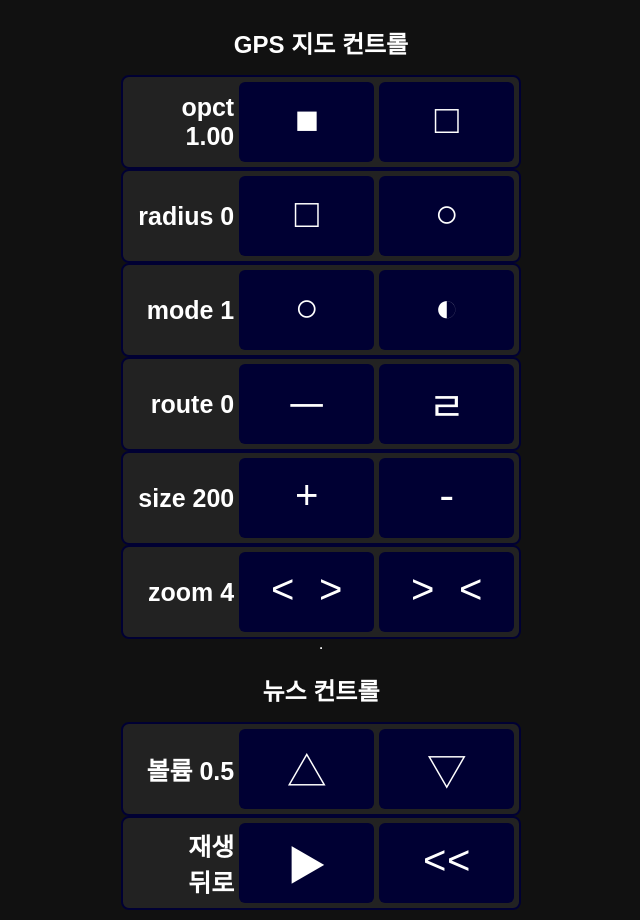
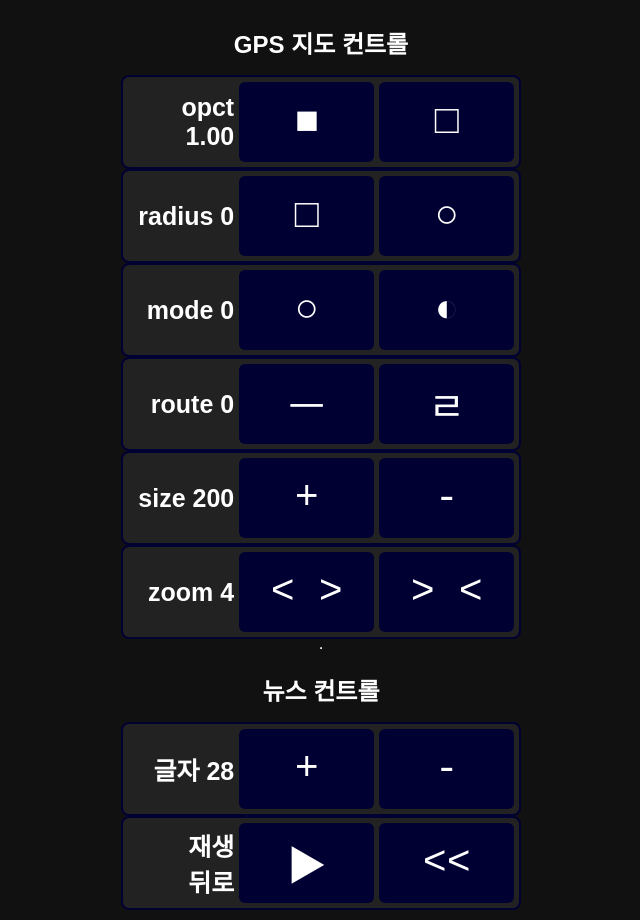
Before and after one commit to jhgolive/test6, a plain HTML site: page index.html in a window 1280 px wide. Shown: the whole page, without its empty margins (319-959 px from the left). Drawn offline with Linux system fonts and the light colour scheme; no server answers.

Commit message:
Update index.html

```diff
--- a/index.html
+++ b/index.html
@@ -164,7 +164,7 @@ function scheduleButtonUpload(newData) {
 }
 
 /* 모드 전환 */
-let modeIndex = 1;
+let modeIndex = 0;
 function toggleMode(isLeftButton) {
   if (isLeftButton) {
     if (modeIndex > 0) modeIndex--;
@@ -361,29 +361,24 @@ window.onload = function() {
 
 	addHoldEvent(document.getElementById("rewind-btn"), null, () => setControl({ back: -5 }));
 
-	// 볼륨 라벨 엘리먼트 가져오기
-	const volumeLabel = document.getElementById("volume-label");
+	// ------------------- 뉴스 글자 크기 조절 -------------------
+  let currentFontSize = 28; // 기본 글자 크기(px)
+  const fontSizeLabel = document.getElementById("volume-label"); // 기존 볼륨 라벨 사용
 
-	function updateVolumeLabel() {
-	  volumeLabel.textContent = currentVolume.toFixed(1);  // 0.0 형식
-	}
+  function updateFontSizeLabel() {
+	fontSizeLabel.textContent = currentFontSize;
+  }
 
-	function changeVolume(delta) {
-	  currentVolume = Math.min(1, Math.max(0, currentVolume + delta));
-	  currentVolume = Math.round(currentVolume * 10) / 10;  // 소수점 1자리 반올림
-	  setControl({ volume: currentVolume });
-	  updateVolumeLabel();  // ★ 볼륨값 실시간 표시
-	}
+  function changeFontSize(delta) {
+	currentFontSize = Math.min(70, Math.max(28, currentFontSize + delta));
+	updateFontSizeLabel();
+	setControl({ fontSize: currentFontSize });
+  }
 
-	// ✅ 볼륨 버튼에 hold 이벤트 적용
-	addHoldEvent(document.getElementById("vol-up"), 0.1, changeVolume);
-	addHoldEvent(document.getElementById("vol-down"), -0.1, changeVolume);
-
-	// 초기 라벨 표시
-	updateVolumeLabel();
-
-	// ✅ 초기 볼륨값 0.5를 Firebase에 업로드
-	setControl({ volume: currentVolume });
+  addHoldEvent(document.getElementById("vol-up"), 2, changeFontSize);   // 글자 키우기
+  addHoldEvent(document.getElementById("vol-down"), -2, changeFontSize); // 글자 줄이기
+  updateFontSizeLabel();
+  setControl({ fontSize: currentFontSize });
 };
 </script>
 </head>
@@ -404,7 +399,7 @@ window.onload = function() {
 </div>
 
 <div class="btn-row">
-  <div class="btn-label">mode <span id="mode-label">1</span></div>
+  <div class="btn-label">mode <span id="mode-label">0</span></div>
   <button id="dark-off">○</button>
   <button id="dark-on">◐</button>
 </div>
@@ -430,9 +425,9 @@ window.onload = function() {
 <hr>
 <div id="status-text">뉴스 컨트롤</div>
 <div class="btn-row">
-  <div class="btn-label">볼륨 <span id="volume-label">0.5</span></div>
-  <button id="vol-up">△</button>
-  <button id="vol-down">▽</button>
+  <div class="btn-label">글자 <span id="volume-label">28</span></div>
+  <button id="vol-up">+</button>
+  <button id="vol-down">-</button>
 </div>
 
 <div class="btn-row">
```
